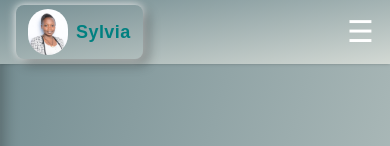
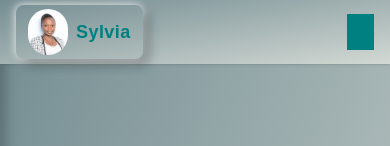
Before and after one commit to Nthenge/imaray, a Next.js app: page / in a window 390 px wide. Shown: the top 146 px of the page. Built offline with nearby package versions, Linux system fonts and the light colour scheme.

Commit message:
toogle to teal from white

```diff
--- a/app/navigation/Navbar.tsx
+++ b/app/navigation/Navbar.tsx
@@ -48,7 +48,7 @@ const Navbar = ({
           {/* Mobile Toggle with Rotation */}
           <button
             type="button"
-            className={`md:hidden text-white text-3xl transition-transform duration-300 ${
+            className={`md:hidden bg-[#008080] text-[#008080] text-3xl transition-transform duration-300 ${
               isOpen ? "rotate-90" : "rotate-0"
             }`}
             onClick={() => setIsOpen(!isOpen)}
```
